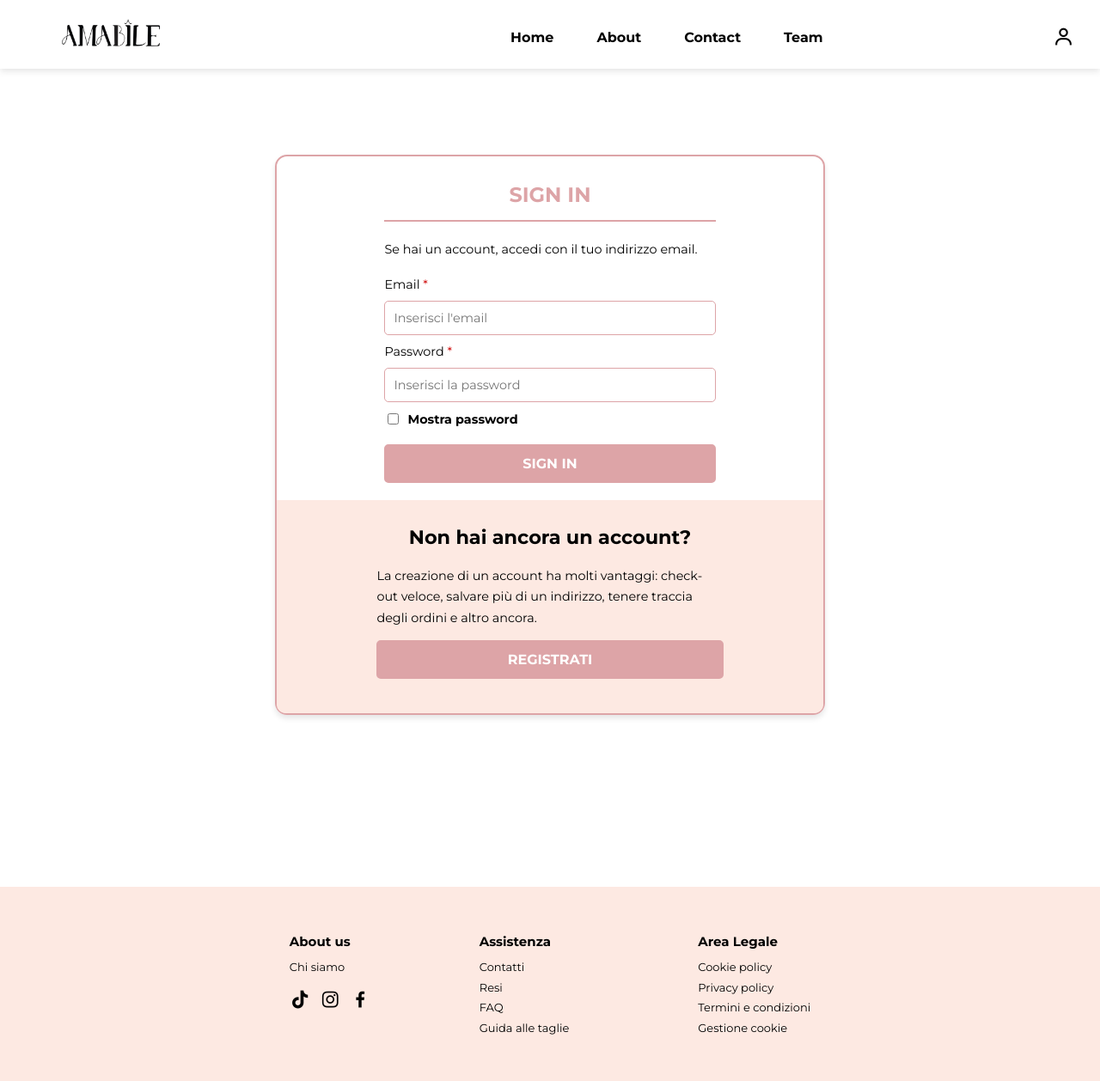
After one commit to isabella-capp/amabile-website, a Flask app: page /auth in a window 1280 px wide. The commit adds this page. Shown: the whole page at 86% size. Run offline with Flask 3, Linux system fonts and the light colour scheme.

Commit message:
refactor: authentication page

```diff
--- a/static/css/style.css
+++ b/static/css/style.css
@@ -247,14 +247,23 @@ a {
     text-align: center;
 }
 
+.form-wrapper {
+    display: flex;
+    flex-direction: column;
+    justify-content: center;
+    align-items: center;
+    border: 2px solid var(--other-color);
+    box-shadow: 0 4px 6px rgba(0, 0, 0, 0.1);
+    margin-bottom: 100px;
+    width: 50%;
+    border-radius: 14px;
+}
+
 .form-container {
     background-color: var(--primary-color);
+    width: 70%;
     padding: 30px 30px 10px;
-    border-radius: 10px;
-    box-shadow: 0 4px 6px rgba(0, 0, 0, 0.1);
-    width: 50%;
-    border: 2px solid var(--other-color);
-    margin-bottom: 100px;
+    border-radius: 10px 10px 0 0;
 
     >h2{
         font-size: 1.5rem;
@@ -262,33 +271,12 @@ a {
         color: var(--other-color);
         margin-bottom: 0;
     }
-
-    >form {
-        >button {
-            padding: 10px 20px;
-            background-color: var(--other-color);
-            border: 3px solid var(--other-color);
-            border-radius: 5px;
-            color: var(--primary-color);
-            transition: background-color 0.6s ease;
-            font-size: 1rem;
-            cursor: pointer;
-            width: 100%;
-            font-weight: 600;
-
-            &:hover {
-                background-color: rgba(255, 236, 238, 0.73);
-                border: 3px solid var(--other-color);
-                color: var(--other-color);
-            }
-        }
-    }
 }
 
 .form-section {
     display: flex;
     flex-direction: column;
-    margin-bottom: 20px;
+    margin-bottom: 10px;
     text-align: left;
     flex:1;
 
@@ -321,12 +309,17 @@ input[type="email"]:focus {
 
 .field-note {
     text-align: center;
-    margin-bottom: 30px;
+    margin-bottom: 20px;
 
     >span{
         font-size: 1.5rem;
         font-weight: 600;
         color: var(--other-color);
+    }
+
+    >h2 {
+        font-size: 1.4rem;
+        font-weight: 600;
     }
 
     >hr {
@@ -337,7 +330,21 @@ input[type="email"]:focus {
     >p{
         text-align: left;
         font-size: 0.9rem;
+        line-height: 1.7;
         color: var(--text-color);
+    }
+}
+
+.registration-section {
+    display: flex;
+    justify-content: center;
+    align-items: center;
+    background-color: var(--secondary-color);
+    padding: 10px 30px 10px;
+    border-radius: 0 0 10px 10px;
+
+    >div {
+        width: 70%;
     }
 }
 
@@ -414,3 +421,22 @@ textarea:focus {
     min-height: 100vh;
     padding: 100px 0 100px;
 }
+
+.submit {
+        padding: 10px 20px;
+        background-color: var(--other-color);
+        border: 3px solid var(--other-color);
+        border-radius: 5px;
+        color: var(--primary-color);
+        transition: background-color 0.6s ease;
+        font-size: 1rem;
+        cursor: pointer;
+        width: 100%;
+        font-weight: 600;
+
+        &:hover {
+            background-color: rgba(255, 236, 238, 0.73);
+            border: 3px solid var(--other-color);
+            color: var(--other-color);
+        }
+}
--- /dev/null
+++ b/templates/auth.html
@@ -0,0 +1,46 @@
+{% extends "base.html" %}
+{% block content %}
+<div class="log-in-page">
+    <div class="form-wrapper">
+        <div class="form-container">
+            <form id="formcontact" onsubmit="submitForm(event)">
+                <div class="field-note">
+                    <span>SIGN IN</span>
+                    <hr>
+                    <p>Se hai un account, accedi con il tuo indirizzo email.</p>
+                </div>
+
+                <div class="form-section">
+                    <label for="email">Email <span>*</span></label>
+                    <input id="email" name="email" placeholder="Inserisci l'email" required type="email">
+                </div>
+
+                <div class="form-section">
+                    <label for="password">Password <span>*</span></label>
+                    <input id="password" name="password" placeholder="Inserisci la password" required type="text">
+                </div>
+
+                <div class="form-section">
+                    <label class="checkbox-label" for="show-password">
+                        <input id="show-password" name="show-password" type="checkbox" required>
+                        Mostra password
+                    </label>
+                </div>
+
+                <div class="form-section">
+                    <button type="submit" class="submit">SIGN IN</button>
+                </div>
+            </form>
+        </div>
+        <div class="registration-section">
+            <div class="field-note">
+                <h2>Non hai ancora un account?</h2>
+                <p>La creazione di un account ha molti vantaggi: check-out veloce, salvare più di un indirizzo, tenere traccia degli ordini e altro ancora.</p>
+                <div class="form-section">
+                    <button class="submit">REGISTRATI</button>
+                </div>
+            </div>
+        </div>
+    </div>
+</div>
+{% endblock %}
```
Also changed, not shown: static/js/script.js (added).
